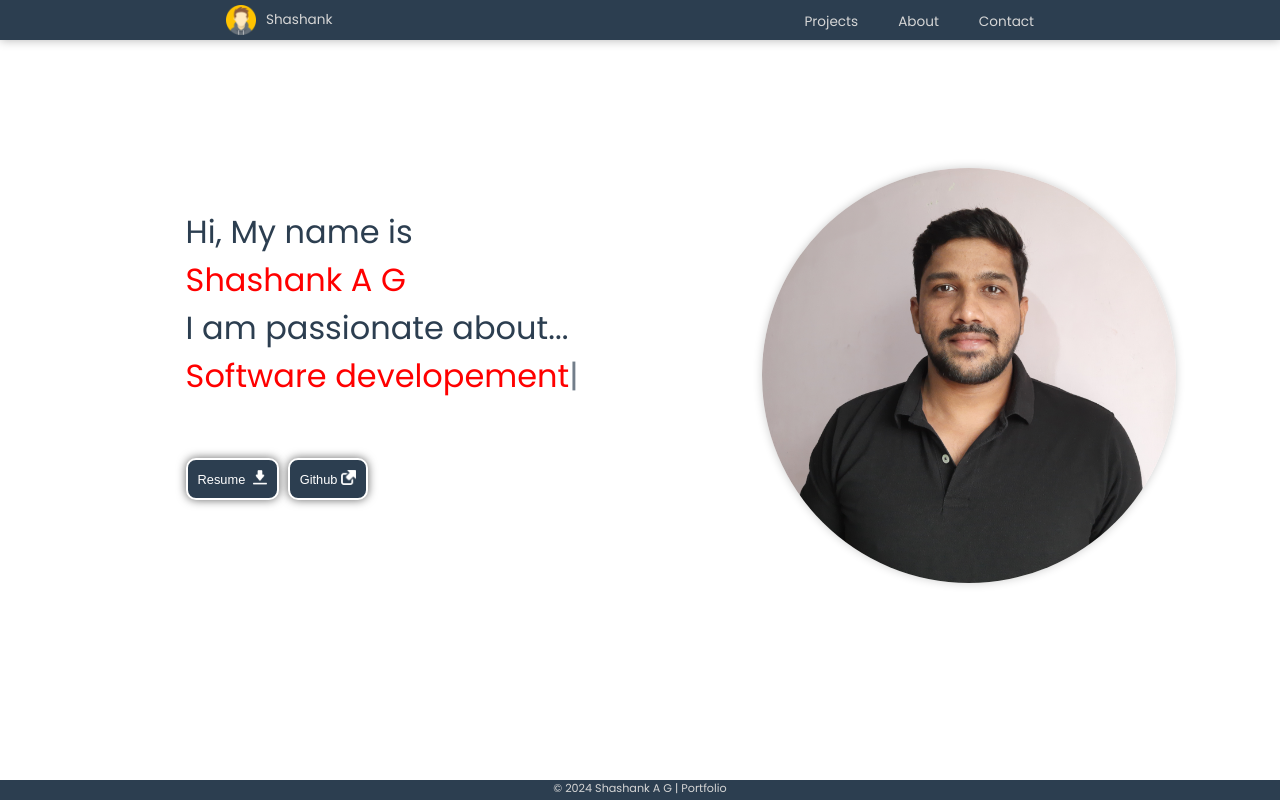
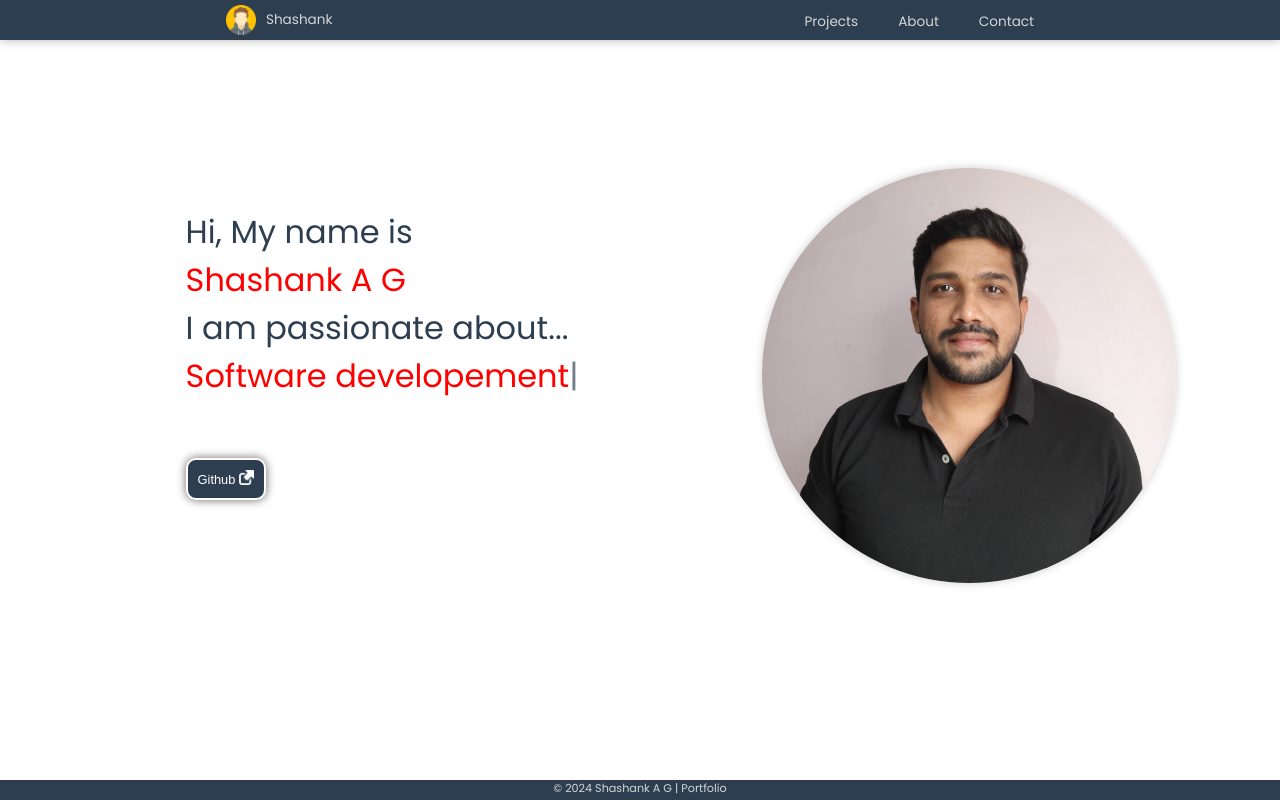
Before and after one commit to ShashankAG25/Portfolio, a plain HTML site: page index.html in a window 1280 px wide. Drawn offline with nearby package versions, Linux system fonts and the light colour scheme.

Commit message:
Removed resume downlload

```diff
--- a/index.html
+++ b/index.html
@@ -32,7 +32,7 @@
         <div>I am passionate about...</div>
         <span id="element"></span>
         <div class="buttons">
-          <a href="Resume/A_G_Shashank_MCA_2022_Dev.pdf" download="A_G_Shashank_MCA_2022_Dev.pdf"><button class="btn">Resume <img src="img/download.png" alt="download-logo"></button></a>
+<!--           <a href="Resume/A_G_Shashank_MCA_2022_Dev.pdf" download="A_G_Shashank_MCA_2022_Dev.pdf"><button class="btn">Resume <img src="img/download.png" alt="download-logo"></button></a> -->
           <a href="https://github.com/ShashankAG25" target="_blank"><button class="btn">Github<img src="img/link-open.png" alt="external-logo"></button></a>
         </div>
       </div>
```
